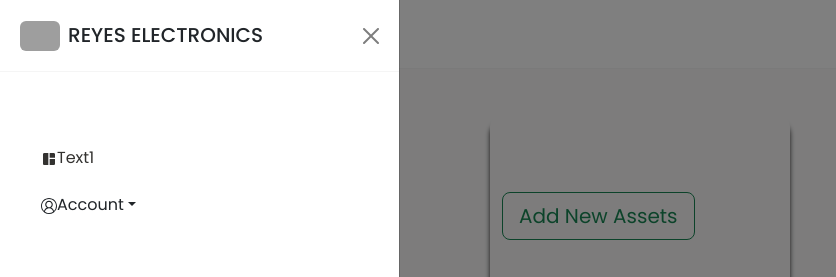
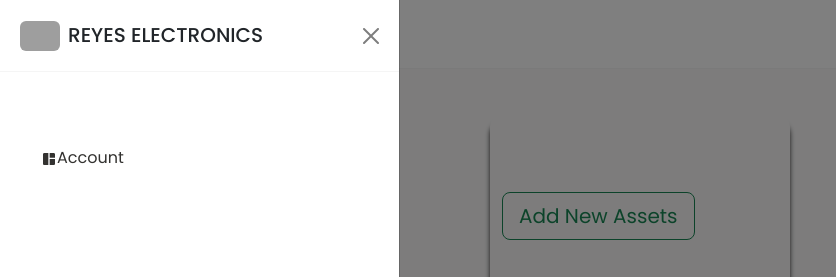
Before and after one commit to MarkRyuo/SalesInventoryManagementSystem_SIMS, a React (Vite) app in the folder client/: page /SDashboard in a window 1280 px wide. Both pictures are taken after a click on the button 105 px from the left and 34 px from the top of the page. Shown: the top 277 px of the page, without its empty margins (0-836 px from the left). Built offline with nearby package versions, Linux system fonts and the light colour scheme; grey boxes are pictures that could not be loaded.

Commit message:
Update: Adding Btns

```diff
--- a/client/src/components/NavBar/NavbarStaffDashboard.jsx
+++ b/client/src/components/NavBar/NavbarStaffDashboard.jsx
@@ -22,7 +22,7 @@ function NavbarStaffDashboard() {
 
     //* Buttons
     const [buttons, setBottons] = useState([
-        { icon: <MdSpaceDashboard />, btnName: "Text1", id: "b-6", path: "/Path" },
+        { icon: <MdSpaceDashboard />, btnName: "Account", id: "b-6", path: "/Path" },
         { icon: <AiOutlineProduct />, btnName: "Text2", id: "b-7", path: "/Path" },
         { icon: <TbReportAnalytics />, btnName: "Text3", id: "b-8", path: "/Path" },
         { icon: <VscAccount />, btnName: "Account", id: "b-9", path: "/AccountPage" },
@@ -60,7 +60,7 @@ function NavbarStaffDashboard() {
                             <Buttons buttons={buttons.filter((button) => button.id === "b-6")} />
                             {/* <Buttons buttons={buttons.filter((button) => button.id === "b-7")} />
                             <Buttons buttons={buttons.filter((button) => button.id === "b-8")} /> */}
-                            <AccountDropdown /> {/*! Waiting... if we have dropdown */}
+                            {/* <AccountDropdown /> ! Waiting... if we have dropdown */}
                         </div>
                         <div style={{ height: "150px" }}>
                             {/* <Buttons buttons={buttons.filter((button) => button.id === "b-10")} /> */}
```
